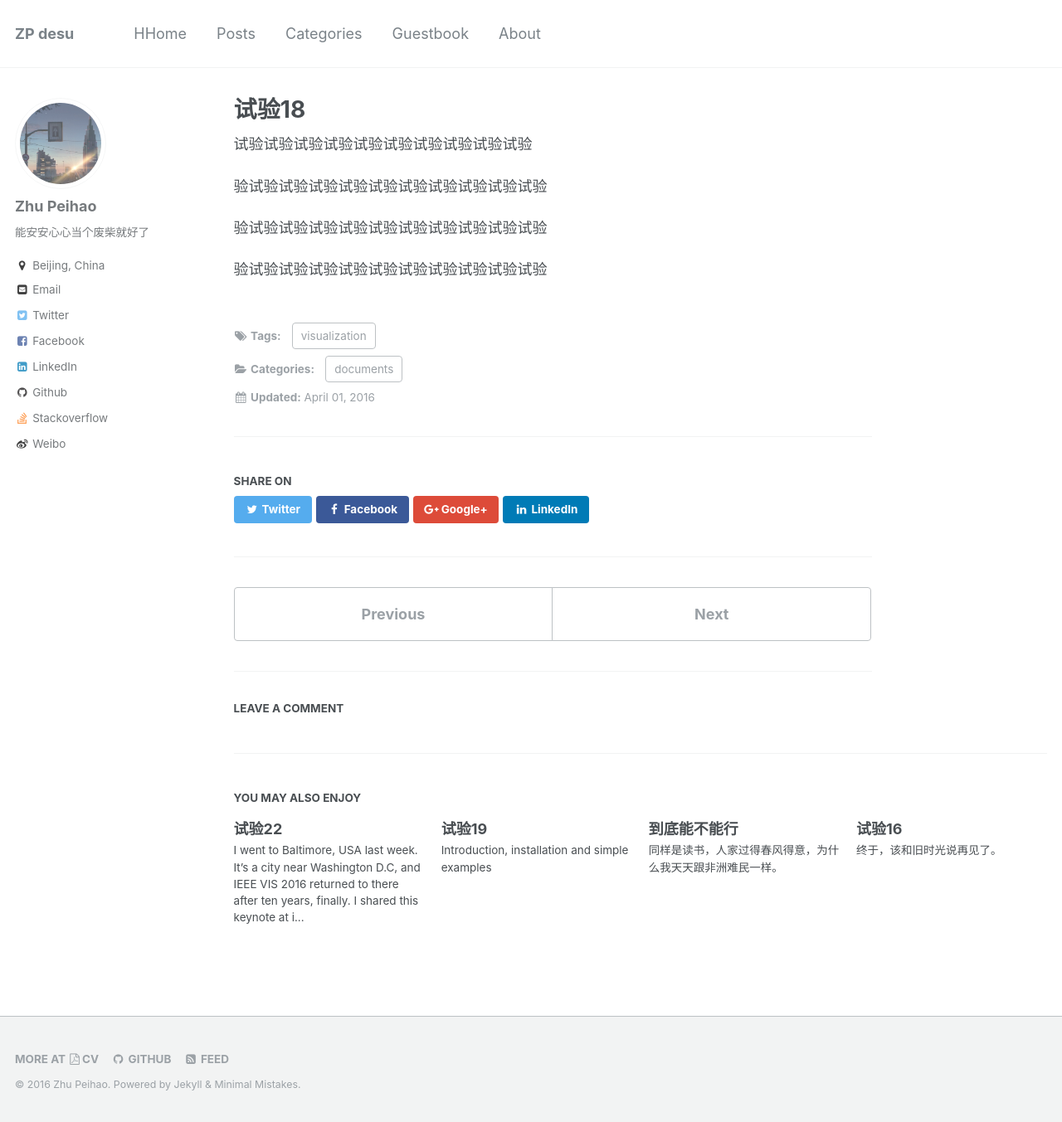
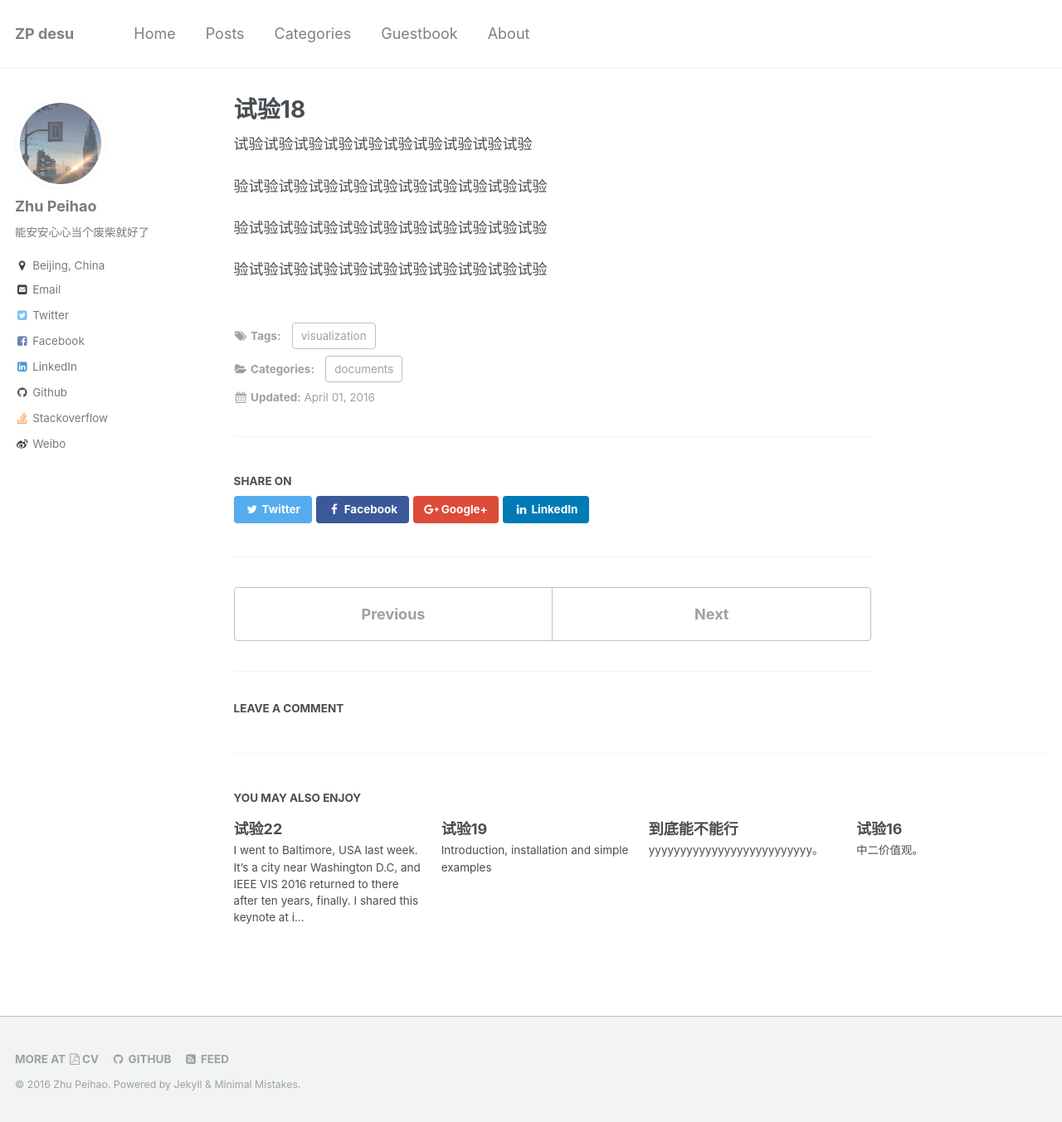
Before and after one commit to ZPdesu/ZPdesu.github.io, a Jekyll site: the page built from _posts/2016-04-01-spatio-temporal-data-visual-analytics-and-visualization-studynotes.md, in a window 1280 px wide and 1353 px high. Shown: the whole window at 83% size. Built offline with Jekyll 4.4.1, drawn with Linux system fonts in a browser that asks for light colours; comment, search, counter and statistics services are not loaded.

Commit message:
little change

```diff
--- a/_data/navigation.yml
+++ b/_data/navigation.yml
@@ -1,6 +1,6 @@
 # main links links
 main:
-  - title: "HHome"
+  - title: "Home"
     url: /
 
   - title: "Posts"
--- a/_posts/2015-01-03-Goodbye-My-Old-Times.markdown
+++ b/_posts/2015-01-03-Goodbye-My-Old-Times.markdown
@@ -6,7 +6,7 @@
 author: Joe Jiang
 categories: Student
 tags: [Ruby on rails]
-excerpt: 终于，该和旧时光说再见了。
+excerpt: 中二价值观。
 ---
 
 ![](/assets/in-post/2015-01-03-Goodbye-My-Old-Times.png)
--- a/_posts/2015-11-05-no-can-no-bb.markdown
+++ b/_posts/2015-11-05-no-can-no-bb.markdown
@@ -6,7 +6,7 @@
 author: Joe Jiang
 categories: student
 tags: [UCAS]
-excerpt: 同样是读书，人家过得春风得意，为什么我天天跟非洲难民一样。
+excerpt: yyyyyyyyyyyyyyyyyyyyyyyyyy。
 ---
 
 
--- a/_posts/2016-04-01-spatio-temporal-data-visual-analytics-and-visualization-studynotes.md
+++ b/_posts/2016-04-01-spatio-temporal-data-visual-analytics-and-visualization-studynotes.md
@@ -6,7 +6,7 @@
 author: Joe Jiang
 categories: documents
 tags: [visualization]
-excerpt: 汇总最近看过的时空数据可视化原理与分享案例。
+excerpt: 强行试验。
 ---
 
 试验试验试验试验试验试验试验试验试验试验
```
